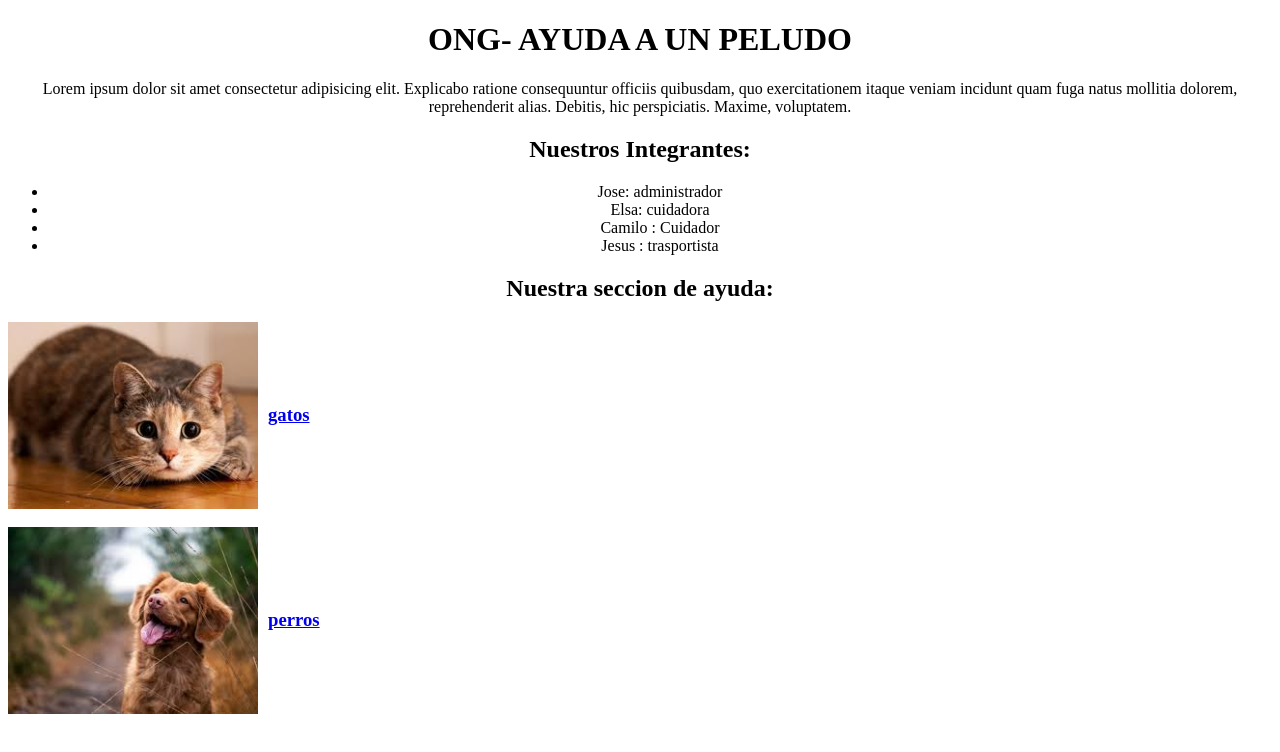
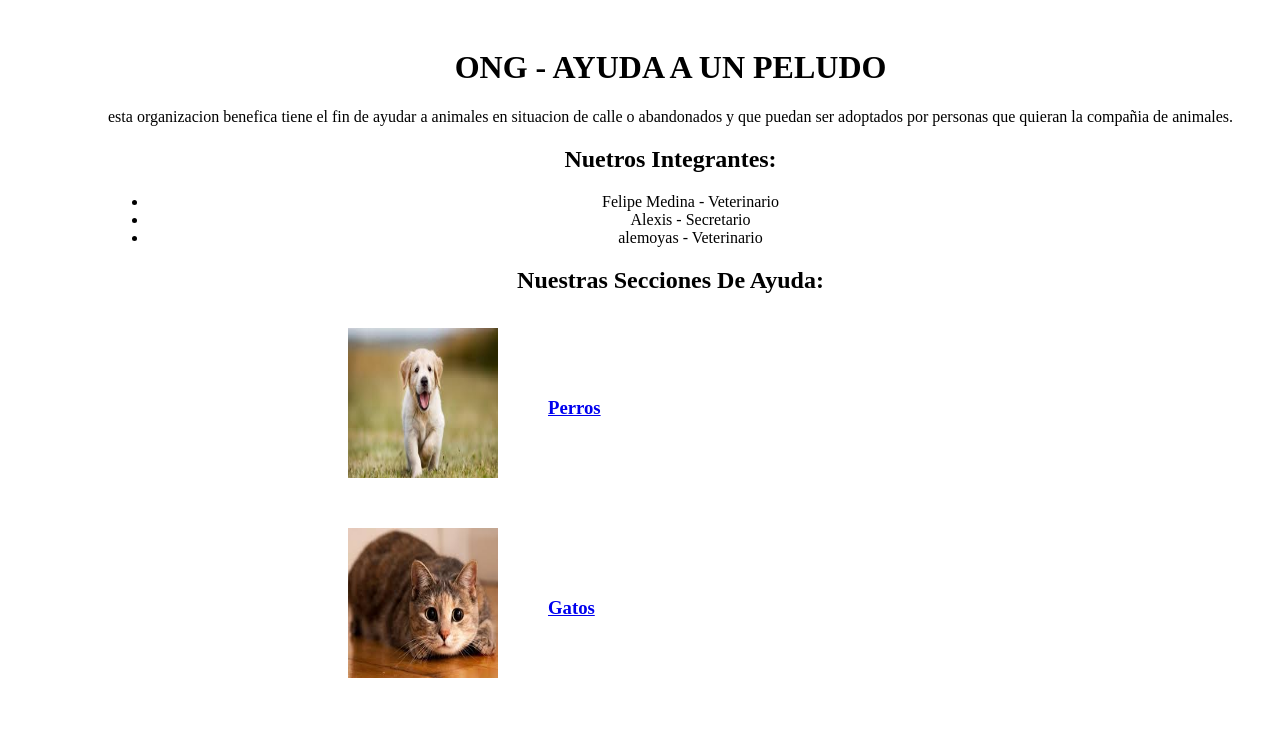
Before and after one commit to alemoyas/ONG_Peludos, a plain HTML site: page index.html in a window 1280 px wide. Drawn offline with Linux system fonts and the light colour scheme.

Commit message:
mneu_felipe

```diff
--- a/index.html
+++ b/index.html
@@ -1,74 +1,59 @@
 <!DOCTYPE html>
 <html lang="en">
-    <!-- Index provisorio -->
-    <head>
-        <title>
-            Gtaos
-        </title>
+<head>
+    <meta charset="UTF-8">
+    <meta http-equiv="X-UA-Compatible" content="IE=edge">
+    <meta name="viewport" content="width=device-width, initial-scale=1.0">
+    <title>Ayuda a un peludo</title>
+</head>
+<body STYLE="position:absolute; top:20px; left:100px; visibility:visible z-index:1">
+    <div>
+        <p>
+            <center>
+                <h1>ONG - AYUDA A UN PELUDO</h1>
+                esta organizacion benefica tiene el fin de ayudar a animales en situacion de calle o abandonados
+                y que puedan ser adoptados por personas que quieran la compañia de animales.
+            </center>
+        </p>
+    </div>
+    <div>
+        <center>
+            <h2>Nuetros Integrantes:</h2>
+                <ul>
+                        <li>Felipe Medina - Veterinario</li>
+                        <li>Alexis - Secretario </li>
+                        <li>alemoyas - Veterinario</li>
+                </ul>
+        </center>
+    </div>
+    <div>
+        <center>
+            <!--GATOS-->
+            <h2>Nuestras Secciones De Ayuda:</h2>
+            <DIV STYLE="position:absolute; top:500px; left:240px; visibility:visible z-index:1">
+                <IMG SRC="https://raw.githubusercontent.com/alemoyas/ONG_Peludos/main/imagenes/gat1.jpg"
+                alt="https://raw.githubusercontent.com/alemoyas/ONG_Peludos/main/imagenes/gat1.jpg" width="150" height="150">
+                </div>
+            <div STYLE="position:absolute; top:550px; left:440px; visibility:visible z-index:1">
+               <h3>
+                    <a href="catalogo_gatos.html" title="Mi enlace">Gatos</a>
+                </h3>
+            </div>
+            <!--PERROS-->
+            <DIV STYLE="position:absolute; top:300px; left:240px; visibility:visible z-index:1">
+                <img src="https://raw.githubusercontent.com/alemoyas/ONG_Peludos/main/imagenes/perro1.jpg"
+                alt="https://raw.githubusercontent.com/alemoyas/ONG_Peludos/main/imagenes/perro1.jpg" width="150" height="150">
+                </div>
+            <div STYLE="position:absolute; top:350px; left:440px; visibility:visible z-index:1">
+                <h3>
+                     <a href="perros.html" title="Mi enlace">Perros</a>
+                </h3>
+            </div>
+        </center>
+    </div>
+    <div>
 
-        <style>
-            .titulo{
-                text-align: center;
-                text-justify: auto;
-            }
-            .aligned {
-                display: flex;
-                align-items: center;
-                text-align: right;
-            }
 
-            a {
-                text-align:right;
-                padding: 10px;
-            }
-        </style>
-    </head>
-
-    <body>
-
-        <div class="titulo">
-            <h1>ONG- AYUDA A UN PELUDO</h1>
-            <p>Lorem ipsum dolor sit amet consectetur
-                adipisicing elit. Explicabo ratione
-                consequuntur officiis quibusdam, quo
-                exercitationem itaque veniam incidunt
-                quam fuga natus mollitia dolorem, reprehenderit
-                alias. Debitis, hic perspiciatis. Maxime, voluptatem.
-            </p>
-
-            <h2>Nuestros Integrantes:</h2>
-
-            <ul>
-                <li>
-                    Jose: administrador
-                </li>
-                <li>
-                    Elsa: cuidadora
-                </li>
-                <li>
-                    Camilo : Cuidador
-                </li>
-                <li>
-                    Jesus : trasportista
-                </li>
-            </ul>
-
-            <h2>Nuestra seccion de ayuda:</h2>
-
-        </div>
-
-        <div class="aligned">
-            <img src=
-                "imagenes\gat1.jpg" width="250" alt="gato1">
-                <h3><a href="catalogo_gatos.html"> gatos</a></h3>
-        </div>
-        <br>
-        <div class="aligned">
-            <img src=
-                "imagenes\perro2.jpg" width="250" alt="gato2">
-                <h3><a href="perros.html"> perros</a></h3>
-        </div>
-    </body>
-
-    </html>
-    </html>
+    </div>
+</body>
+</html>
```
